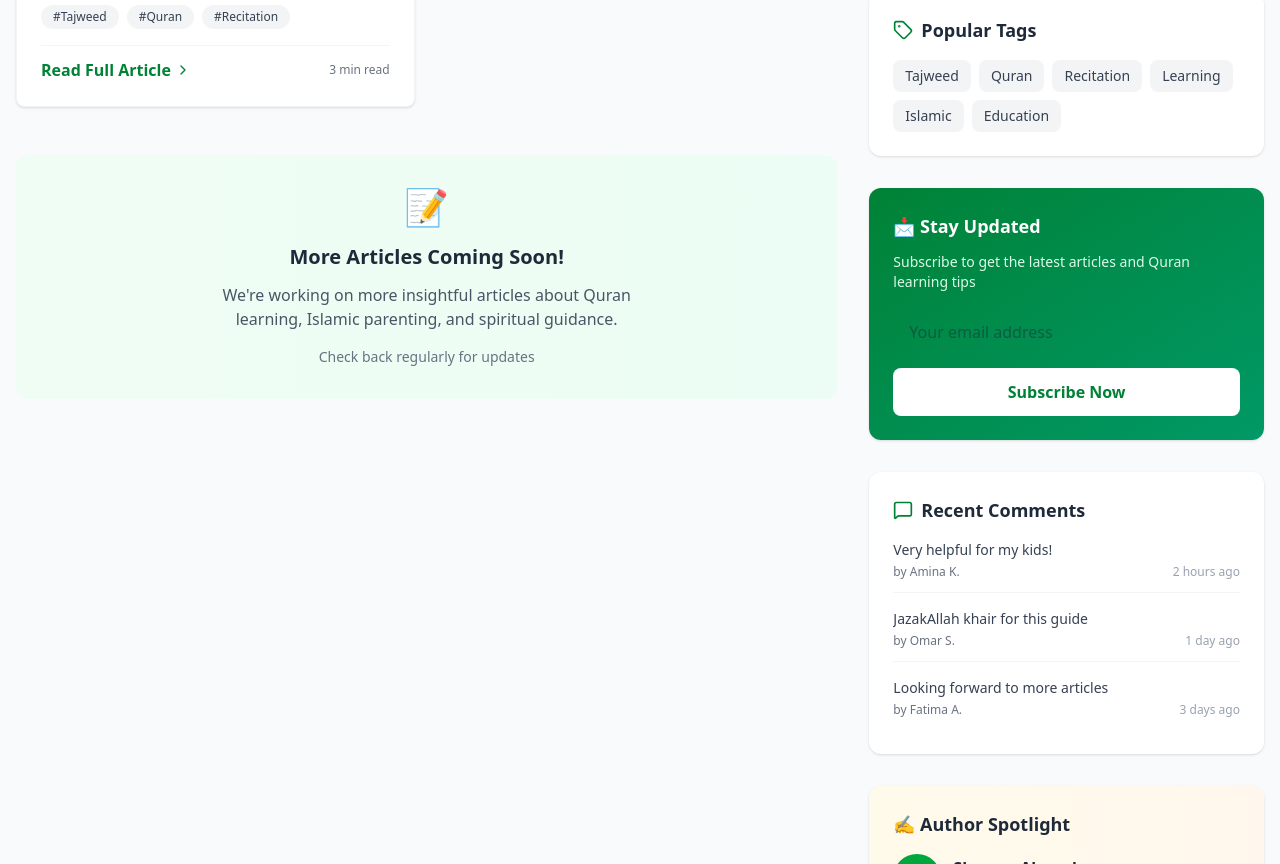
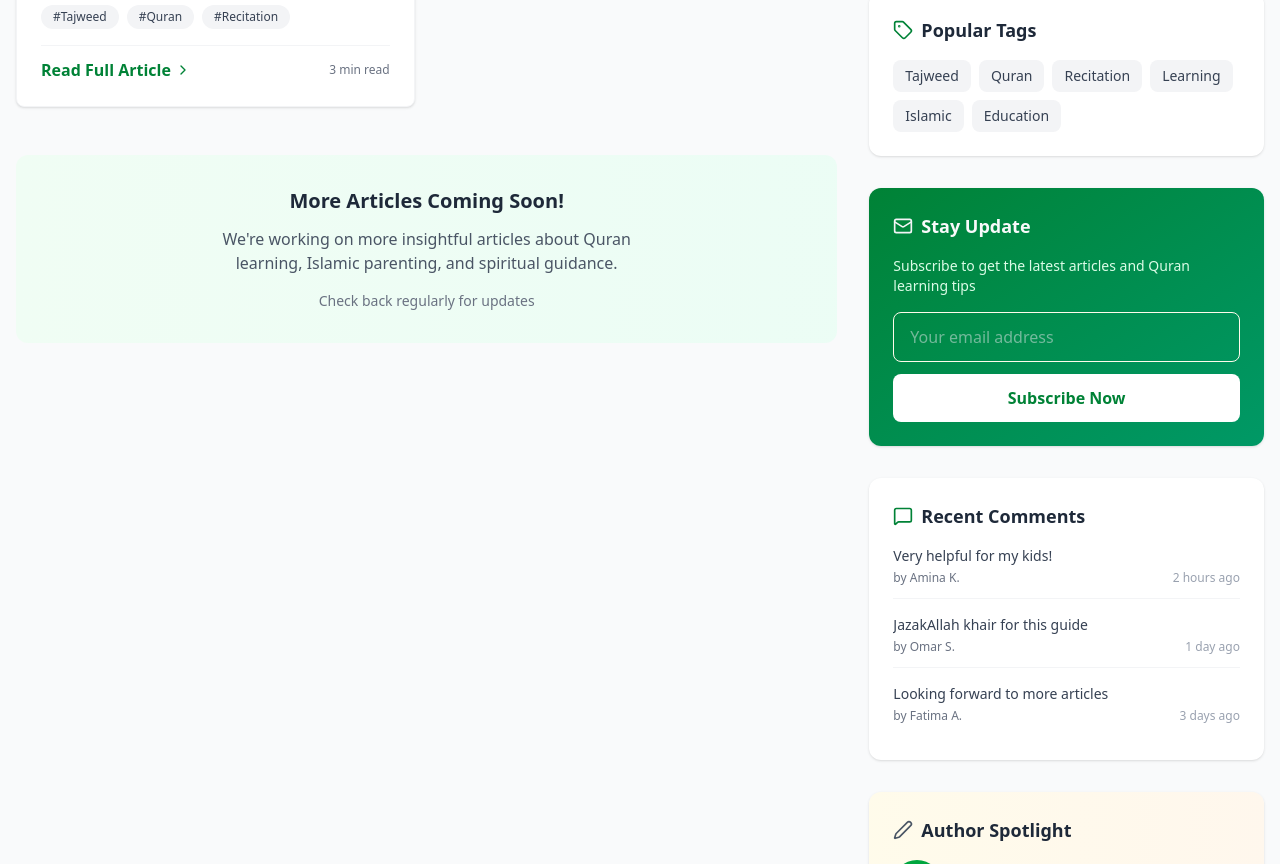
Before and after one commit to Ansarkhan012/AlSheerazAcademy, a Next.js app: page /blog in a window 1280 px wide. Shown: the part 1076-1940 px from the top of the page. Built offline with nearby package versions, Linux system fonts and the light colour scheme.

Commit message:
Fixed Icons

```diff
--- a/app/blog/page.tsx
+++ b/app/blog/page.tsx
@@ -9,6 +9,8 @@ import {
   Search,
   BookOpen,
   MessageSquare,
+  Mail,
+  Pen,
 } from "lucide-react";
 
 export const metadata = {
@@ -194,7 +196,7 @@ export default function BlogPage() {
             {blogPosts.length === 1 && (
               <div className="mt-8 md:mt-12 bg-gradient-to-r from-green-50 to-emerald-50 rounded-xl p-6 md:p-8 text-center">
                 <div className="max-w-md mx-auto">
-                  <div className="text-4xl mb-4">📝</div>
+
                   <h3 className="text-xl font-bold mb-3 text-gray-800">
                     More Articles Coming Soon!
                   </h3>
@@ -258,7 +260,10 @@ export default function BlogPage() {
 
             {/* Newsletter */}
             <div className="bg-gradient-to-br from-green-700 to-emerald-600 rounded-xl shadow p-5 md:p-6 text-white">
-              <h3 className="font-bold text-lg mb-3">📩 Stay Updated</h3>
+              <h3 className="flex items-center gap-2 font-bold text-lg mb-4 text-gray-50">
+  <Mail size={20} className="text-gray-100" />
+  Stay Update
+</h3>
               <p className="text-green-100 mb-4 text-sm">
                 Subscribe to get the latest articles and Quran learning tips
               </p>
@@ -266,7 +271,7 @@ export default function BlogPage() {
                 <input
                   type="email"
                   placeholder="Your email address"
-                  className="w-full px-4 py-3 rounded-lg text-gray-800 focus:outline-none focus:ring-2 focus:ring-green-500"
+                  className="w-full px-4 py-3 rounded-lg border border-amber-50 text-gray-200 focus:outline-none focus:ring-2 focus:ring-green-500"
                 />
                 <button
                   type="submit"
@@ -303,7 +308,10 @@ export default function BlogPage() {
             {/* Author Spotlight - For Single Article */}
             {blogPosts.length === 1 && (
               <div className="bg-gradient-to-r from-amber-50 to-orange-50 rounded-xl shadow p-5 md:p-6">
-                <h3 className="font-bold text-lg mb-4 text-gray-800">✍️ Author Spotlight</h3>
+                <h3 className="flex items-center gap-2 font-bold text-lg mb-4 text-gray-800">
+  <Pen size={20} className="text-gray-600" />
+  Author Spotlight
+</h3>
                 <div className="flex items-center gap-3 mb-3">
                   <div className="w-12 h-12 rounded-full bg-green-600 flex items-center justify-center text-white font-bold">
                     SA
@@ -327,7 +335,7 @@ export default function BlogPage() {
       <section className="py-12 md:py-16 bg-emerald-50">
         <div className="container mx-auto px-4 text-center">
           <div className="max-w-2xl mx-auto">
-            <div className="text-4xl mb-4">📚</div>
+
             <h2 className="text-2xl md:text-3xl font-bold mb-4 text-gray-800">
               Want to Contribute?
             </h2>
@@ -347,7 +355,7 @@ export default function BlogPage() {
         </div>
       </section>
 
-      {/* SEO Optimized Footer */}
+
       <footer className="bg-gray-800 text-white py-8">
         <div className="container mx-auto px-4">
           <div className="text-center">
```
